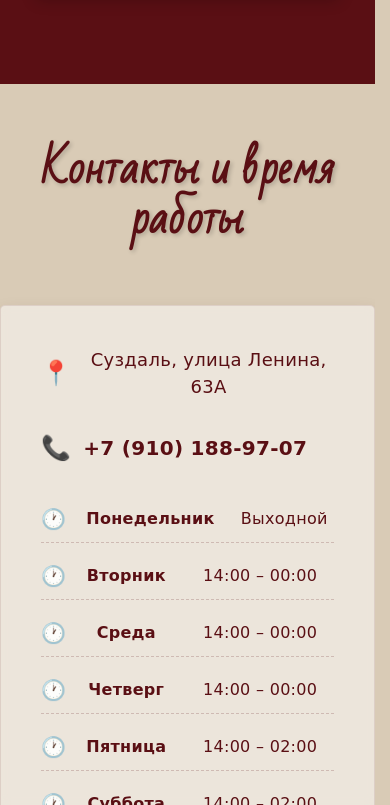
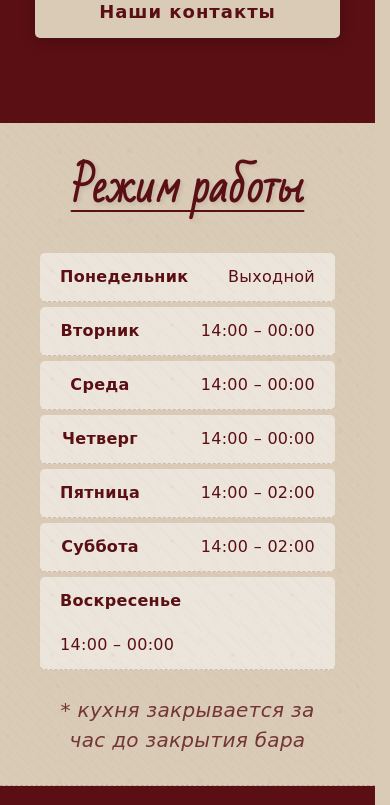
Before and after one commit to shuga-coding/Jasper, a plain HTML site: page index.html in a window 390 px wide. Shown: the part 1195-2000 px from the top of the page. Drawn offline with Linux system fonts and the light colour scheme; a script that the page names is missing; a web font is replaced by a local one.

Commit message:
+ craft effects +fix animation +schedule section

```diff
--- a/index.html
+++ b/index.html
@@ -20,6 +20,7 @@
       <ul class="nav__list">
         <li><a href="#about" class="nav__link">О баре</a></li>
         <li><button class="nav__link nav__link--button" id="openMenu">Меню</button></li>
+        <li><a href="#schedule" class="nav__link">Режим работы</a></li>
         <li><a href="#contacts" class="nav__link">Контакты</a></li>
       </ul>
     </nav>
@@ -66,10 +67,11 @@
 <!-- ================= ABOUT ================= -->
 <section class="about" id="about">
 
+
+  <div class="container about__container">
      <img src="./image/beer.PNG" alt="" class="about__decor about__decor--beer" aria-hidden="true">
   <img src="./image/pizza.PNG" alt="" class="about__decor about__decor--pizza" aria-hidden="true">
 
-  <div class="container about__container">
 
     <h2 class="section-title">Джаспер и Песчаник</h2>
 
@@ -90,26 +92,12 @@
   </div>
 </section>
 
- <!-- ================= FOOTER ================= -->
-<footer class="footer" id="contacts">
-  <div class="footer__container ">
 
-    <h3 class="footer__title">Контакты и время работы</h3>
-
-     <img src="./image/smile.PNG" alt="" class="footer__decor footer__decor--glass" aria-hidden="true">
-<div class="footer__content">
-    <div class="footer__info">
-
-
-      <address class="footer__address">
-        Суздаль, улица Ленина, 63А
-      </address>
-
-      <div class="footer__phone">
-        <a href="tel:+79101889707">+7 (910) 188-97-07</a>
-      </div>
-
-      <div class="footer__schedule">
+<!-- ================= SCHEDULE SECTION ================= -->
+<section id="schedule" class="schedule-section">
+  <div class="container">
+    <h2 class="schedule-section__title">Режим работы</h2>
+    <div class="schedule-section__content">
       <div class="schedule-item">
         <span class="schedule-day">Понедельник</span>
         <span class="schedule-time">Выходной</span>
@@ -140,17 +128,38 @@
       </div>
       <div class="schedule-prefix">* кухня закрывается за час до закрытия бара</div>
     </div>
+  </div>
+</section>
 
+
+ <footer class="footer" id="contacts">
+  <div class="footer__container">
+
+    <h3 class="footer__title">Контакты</h3>
+
+    <img src="./image/smile.PNG" alt="" class="footer__decor footer__decor--glass" aria-hidden="true">
+
+    <div class="footer__content">
+
+      <!-- Левый блок: Адрес и телефон -->
+      <div class="footer__info">
+        <address class="footer__address">
+          Суздаль, улица Ленина, 63А
+        </address>
+        <div class="footer__phone">
+          <a href="tel:+79101889707">+7 (910) 188-97-07</a>
+        </div>
       </div>
 
-
-
-
+      <!-- Правый блок: Карта -->
       <div class="footer__map">
         <iframe src="https://yandex.ru/map-widget/v1/?ll=40.448182%2C56.420798&mode=search&oid=202014329074&ol=biz&sctx=ZAAAAAgBEAAaKAoSCVk0nZ0MNERAEfIolfCEEExAEhIJDJQUWABTxj8RP49Rnnk5rD8iBgABAgMEBSgKOABAwAFIAWoCcnWdAc3MzD2gAQCoAQC9AR9%2BNuXCAQbykfjH8AWCAg7QtNC20LDRgdC%2F0LXRgIoCAJICAJoCDGRlc2t0b3AtbWFwcw%3D%3D&sll=40.448182%2C56.420798&sspn=0.043602%2C0.013676&text=%D0%B4%D0%B6%D0%B0%D1%81%D0%BF%D0%B5%D1%80&z=15" width="100%" height="100%" frameborder="0" allowfullscreen="true"></iframe>
       </div>
-  </div>
-</div>
+
+    </div> <!-- end footer__content -->
+
+  </div> <!-- end footer__container -->
+
   <div class="footer-extra">
     <div class="footer-extra-inner container">
       <div class="footer-copyright">
--- a/styles.css
+++ b/styles.css
@@ -152,6 +152,9 @@ svg * {
   --container-padding: 20px;
   --section-padding: 60px 0;
   --header-height: 80px;
+
+
+
 }
 
 
@@ -393,7 +396,7 @@ body.page {
   padding: clamp(60px, 10vh, 90px) 0;
   text-align: center;
   position: relative;
-  overflow: visible;
+
   isolation: isolate;
   z-index: 10;
 }
@@ -401,7 +404,7 @@ body.page {
 /* Все декоративные картинки в about */
 .about__decor {
   position: absolute;
-  width: clamp(130px, 15vw, 200px);
+  width: clamp(80px, 15vw, 180px);
   height: auto;
   pointer-events: none;
   z-index: 200;
@@ -410,12 +413,12 @@ body.page {
 }
 
 .about__decor--beer {
-  top: -30px;
-  left: 10px;
+  top: -174px;
+  left: 5px;
 }
 
 .about__decor--pizza {
-  bottom: -65px;
+  bottom: -202px;
   right: 10px;
 }
 
@@ -550,19 +553,93 @@ body.page {
   background: var(--color-white);
 }
 
+/* =====================
+   SCHEDULE SECTION
+===================== */
 
+.schedule-section {
+  position: relative;
+  background: var(--color-beige);
+  padding: 60px 0 40px 0;
+  text-align: center;
+  border-bottom: 1px dashed rgba(90, 15, 20, 0.2);
+  z-index: 1;
+
+}
+
+.schedule-section__title {
+  font-family: var(--font-heading);
+  font-size: clamp(42px, 8vw, 64px);
+  color: var(--color-primary);
+  margin-bottom: 40px;
+  line-height: 1.2;
+  position: relative;
+  display: inline-block;
+  text-shadow: 2px 2px 4px rgba(0, 0, 0, 0.1);
+}
+
+.schedule-section__title::after {
+  content: "";
+  position: absolute;
+  bottom: 1px;
+  left: 50%;
+  transform: translateX(-50%);
+  width: 100%;
+  height: 2px;
+  background: var(--color-primary);
+  border-radius: 2px;
+}
+
+.schedule-section__content {
+  max-width: 600px;
+  margin: 0 auto;
+  display: flex;
+  flex-direction: column;
+  gap: 5px;
+}
+
+.schedule-section .schedule-item {
+  display: flex;
+  justify-content: space-between;
+  align-items: center;
+  padding: 12px 20px;
+  background: rgba(255, 255, 255, 0.5);
+  border-radius: 5px;
+  border-bottom: 1px dashed rgba(90, 15, 20, 0.2);
+}
+
+.schedule-section .schedule-item:last-child {
+  border-bottom: none;
+}
+
+.schedule-section .schedule-day {
+  font-weight: 600;
+  color: var(--color-primary);
+  font-size: clamp(16px, 2.5vw, 18px);
+}
+
+.schedule-section .schedule-time {
+  color: var(--color-primary);
+  font-size: clamp(16px, 2.5vw, 18px);
+}
+
+.schedule-section .schedule-prefix {
+  margin-top: 20px;
+  color: var(--color-primary);
+  font-size: 20px;
+  font-style: italic;
+  opacity: 0.8;
+}
 /* =====================
    FOOTER
 ===================== */
 
 .footer {
-  background: var(--color-beige);
-  padding-top: clamp(40px, 8vh, 60px);
-  border-top: 3px solid var(--color-primary);
+  background: var(--color-primary);
+  padding-top: 50px;
   position: relative;
   z-index: 2;
   text-align: center;
-  overflow: hidden;
 }
 
 .footer__container {
@@ -574,8 +651,8 @@ body.page {
 .footer__title {
   font-family: var(--font-heading);
   font-size: clamp(42px, 8vw, 64px);
-  color: var(--color-primary);
-  margin-bottom: 60px;
+  color: var(--color-white);
+  margin-bottom: 10px;
   line-height: 1.2;
   position: relative;
   display: inline-block;
@@ -591,7 +668,7 @@ body.page {
   transform: translateX(-50%);
   width: 100%;
   height: 2px;
-  background: var(--color-primary);
+  background: var(--color-white);
   border-radius: 2px;
 }
 
@@ -607,46 +684,49 @@ body.page {
 }
 
 .footer__decor--glass {
-  top: 5%;
+  top: -25%;
   left: 5%;
   transform: rotate(-5deg);
+  z-index: 20;
 }
 
 .footer__content {
-  display: flex;
-  justify-content: space-between;
-  align-items: stretch;
+  display: grid;
+  grid-template-columns: 1fr 1.5fr; /* Две колонки: информация и карта */
   gap: 20px;
   margin-top: 40px;
+  align-items: stretch;
 }
 
 .footer__info {
-  flex: 0 0 45%;
-  align-items: flex-start; /* чтобы не центрировалось */
+  display: flex;
+  flex-direction: column;
+  align-items: flex-start;
   text-align: left;
-  min-width: 300px;
-  background: rgba(255, 255, 255, 0.5);
+  background: var(--color-primary-dark);
   padding: 30px;
   border-radius: 5px;
   box-shadow: 0 5px 15px rgba(90, 15, 20, 0.1);
   backdrop-filter: blur(5px);
   border: 1px solid rgba(90, 15, 20, 0.1);
+  height: 100%;
 }
 
 .footer__address {
-  margin-bottom: 10px;
+  margin-bottom: 20px;
   font-size: clamp(18px, 3vw, 22px);
   display: flex;
   align-items: center;
   gap: 12px;
-  color: var(--color-primary);
+  color: var(--color-white);
   padding: 10px;
   border-radius: 5px;
   transition: var(--transition);
+  width: 100%;
 }
 
 .footer__address:hover {
-  background: rgba(255, 255, 255, 0.5);
+  background: var(--color-beige);
   transform: translateX(5px);
 }
 
@@ -656,7 +736,6 @@ body.page {
 }
 
 .footer__phone {
-  margin-bottom: 10px;
   font-size: clamp(20px, 3.5vw, 24px);
   font-weight: 600;
   display: flex;
@@ -665,6 +744,7 @@ body.page {
   padding: 10px;
   border-radius: 10px;
   transition: var(--transition);
+  width: 100%;
 }
 
 .footer__phone:hover {
@@ -673,13 +753,14 @@ body.page {
 }
 
 .footer__phone a {
-  color: var(--color-primary);
+  color: var(--color-white);
   text-decoration: none;
   transition: var(--transition);
 }
 
 .footer__phone a:hover {
-  color: var(--color-primary-dark);
+  color: var(--color-beige);
+  transform: translateX(5px);
 }
 
 .footer__phone::before {
@@ -687,82 +768,39 @@ body.page {
   font-size: 24px;
 }
 
-.footer__schedule {
-  font-size: clamp(16px, 2.5vw, 18px);
-  padding: 10px;
-  border-radius: 10px;
-  transition: var(--transition);
+.footer__map {
+  background: rgba(255, 255, 255, 0.5);
+  border-radius: 5px;
+  box-shadow: 0 5px 15px rgba(90, 15, 20, 0.1);
+  backdrop-filter: blur(5px);
+  border: 1px solid rgba(90, 15, 20, 0.1);
+  height: 100%;
+  min-height: 350px;
 }
 
-.footer__schedule:hover {
-  background: rgba(255, 255, 255, 0.5);
+.footer__map iframe {
+  width: 100%;
+  height: 100%;
+  min-height: 290px;
+  border-radius: 5px;
+  border: none;
 }
 
-.schedule-item {
-  display: flex;
-  align-items: center;
-  gap: 22px;
-  margin-bottom: 10px;
-  padding: 8px 0;
-  border-bottom: 1px dashed rgba(90, 15, 20, 0.2);
-}
-
-.schedule-item:last-child {
-  border-bottom: none;
-}
-
-.schedule-item::before {
-  content: "🕐";
-  font-size: 20px;
-  opacity: 0.9;
-}
-
-.schedule-day {
-  min-width: 120px;
-  font-weight: 600;
-  color: var(--color-primary);
-}
-
-.schedule-time {
-  color: var(--color-primary);
-  flex: 1;
-}
-
-.schedule-prefix {
-  display: flex;
-  align-items: center;
-  color: var(--color-primary);
-  font-size: 13px;
-  margin-top: 30px;
-}
-
-.footer__map {
-  width: 100%;
-  border: none;
-  border-radius: 5px;
-  overflow: hidden;
-  box-shadow: 0 10px 30px rgba(90, 15, 20, 0.2);
-  transition: var(--transition);
-}
-.footer__map iframe {
-  height: 100%;
-  min-height: 400px;
-  border-radius: 20px;
-}
-.footer-extra{
+.footer-extra {
   padding-block: 15px;
   background-color: var(--color-primary);
   color: var(--color-beige);
   text-decoration: none;
+  margin-top: 40px;
 }
+
 .footer-extra a {
   color: var(--color-white);
 }
-.footer-copyright{
+
+.footer-copyright {
   font-size: 14px;
 }
-
-
 /* =====================
    MODAL
 ===================== */
@@ -985,6 +1023,110 @@ transform: translateY(40px);
   animation: gentleFloat 4s ease-in-out infinite;
 }
 
+
+/* =====================
+   КРАФТОВАЯ БУМАГА - ТЕКСТУРА
+===================== */
+
+/* Основная текстура для секций с бежевым фоном */
+.schedule-section::before,
+.footer::before,
+.hero__left::before,
+.hero::before {
+  content: '';
+  position: absolute;
+  top: 0;
+  left: 0;
+  right: 0;
+  bottom: 0;
+  pointer-events: none;
+  z-index: 1;
+
+  /* Текстура крафтовой бумаги */
+  background-image:
+    /* Мелкие волокна */
+    repeating-linear-gradient(45deg,
+      rgba(90, 15, 20, 0.02) 0px,
+      rgba(90, 15, 20, 0.02) 2px,
+      transparent 2px,
+      transparent 8px),
+    /* Темные точки (похоже на частицы древесины) */
+    radial-gradient(circle at 15% 25%,
+      rgba(90, 15, 20, 0.03) 2px,
+      transparent 2px),
+    radial-gradient(circle at 85% 40%,
+      rgba(90, 15, 20, 0.03) 3px,
+      transparent 3px),
+    radial-gradient(circle at 45% 75%,
+      rgba(90, 15, 20, 0.02) 2px,
+      transparent 2px),
+    /* Светлые точки */
+    radial-gradient(circle at 30% 60%,
+      rgba(255, 255, 255, 0.03) 1px,
+      transparent 1px);
+
+  background-size: 30px 30px, 50px 50px, 70px 70px, 90px 90px, 40px 40px;
+  mix-blend-mode: multiply;
+  opacity: 0.6;
+}
+
+/* Для карточек внутри секций */
+.footer__info,
+.footer__map,
+.schedule-section .schedule-item {
+  position: relative;
+  overflow: hidden;
+}
+
+.footer__info::before,
+.footer__map::before,
+.schedule-section .schedule-item::before {
+  content: '';
+  position: absolute;
+  top: 0;
+  left: 0;
+  right: 0;
+  bottom: 0;
+  pointer-events: none;
+  z-index: 1;
+
+  /* Мягкая текстура для карточек */
+  background-image:
+    repeating-linear-gradient(45deg,
+      rgba(90, 15, 20, 0.04) 0px,
+      rgba(90, 15, 20, 0.04) 2px,
+      transparent 2px,
+      transparent 12px),
+    radial-gradient(circle at 20% 30%,
+      rgba(90, 15, 20, 0.07) 2px,
+      transparent 2px),
+    radial-gradient(circle at 80% 70%,
+      rgba(90, 15, 20, 0.04) 2px,
+      transparent 2px);
+
+  background-size: 40px 40px, 60px 60px, 80px 80px;
+  mix-blend-mode: overlay;
+  opacity: 0.9;
+}
+
+/* Убедимся, что контент выше текстуры */
+.schedule-section__title,
+.schedule-section__content,
+.footer__title,
+.footer__content,
+.footer__address,
+.footer__phone,
+.hero__title,
+.hero__subtitle,
+.about__title,
+.about__text,
+.about__buttons,
+.menu__section,
+.menu__list {
+  position: relative;
+  z-index: 2;
+}
+
 /* =====================
    RESPONSIVE
 ===================== */
@@ -1031,44 +1173,39 @@ transform: translateY(40px);
     font-size: 56px;
   }
 
-  .section-title {
-    font-size: 48px;
-  }
-
   .footer__content {
-    flex-direction: column;
-    align-items: center;
-    display: flex;
-    gap: 0px;
+    grid-template-columns: 1fr; /* Одна колонка на мобильных */
   }
 
   .footer__info {
-    width: 100%;
+    align-items: center;
     text-align: center;
-
   }
 
   .footer__map {
+    min-height: 300px;
+  }
 
-    width: 100%;
-    height: 300px;
+  .schedule-section {
+    padding: 40px 0 30px 0;
+  }
+
+  .schedule-section__content {
+    padding: 0 20px;
   }
 
   .about__decor--beer {
-    width: 90px;
-    top: -45px;
+    top: -125px;
     left: 5px;
   }
 
   .about__decor--pizza {
-    width: 90px;
-    bottom: -27px;
-    right: 5px;
+    bottom: -143px;
+    right: 10px;
   }
 
   .footer__decor--glass {
-    width: 90px;
-    top: 12%;
+    top: -15%;
     left: 2%;
   }
 }
@@ -1164,10 +1301,6 @@ transform: translateY(40px);
     font-size: 36px;
   }
 
-  .section-title::after {
-    display: none;
-  }
-
   .about__text {
     font-size: 18px;
     padding: 0 15px;
@@ -1183,13 +1316,7 @@ transform: translateY(40px);
     width: 100%;
     min-width: auto;
   }
-  .footer__title{
-    margin-bottom: 20px;
-  }
 
-  .footer__title::after {
-    display: none;
-  }
 
   .footer__map {
     height: 220px;
@@ -1241,20 +1368,20 @@ transform: translateY(40px);
     width: 8px;
     height: 8px;
   }
-
-  .about__decor--beer,
-  .about__decor--pizza {
-    width: 80px;
+  .schedule-prefix{
+    font-size: 15px;
   }
 
+
+
  .about__decor--pizza {
-  bottom: -35px;
-  right: 5px;
+  bottom: -127px;
+  right: 10px;
 }
 
 .footer__decor--glass {
-  width: 80px;
-  top: 10%;
+
+  top: -15%;
 }
 }
 @media (max-width: 360px) {
@@ -1301,20 +1428,16 @@ transform: translateY(40px);
     font-size: 16px;
   }
 
-  .about__decor--beer,
-  .about__decor--pizza {
-    width: 70px;
-  }
+
   .about__decor--beer{
-    top: -25px;
+    top: -107px;
   }
   .about__decor--pizza{
-    bottom: -25px;
+    bottom: -129px;
   }
 
   .footer__decor--glass {
-    width: 70px;
-    top: 14%;
+    top: -11%;
   }
 }
 
```
Lines whose indentation alone changed are shown as unchanged.
